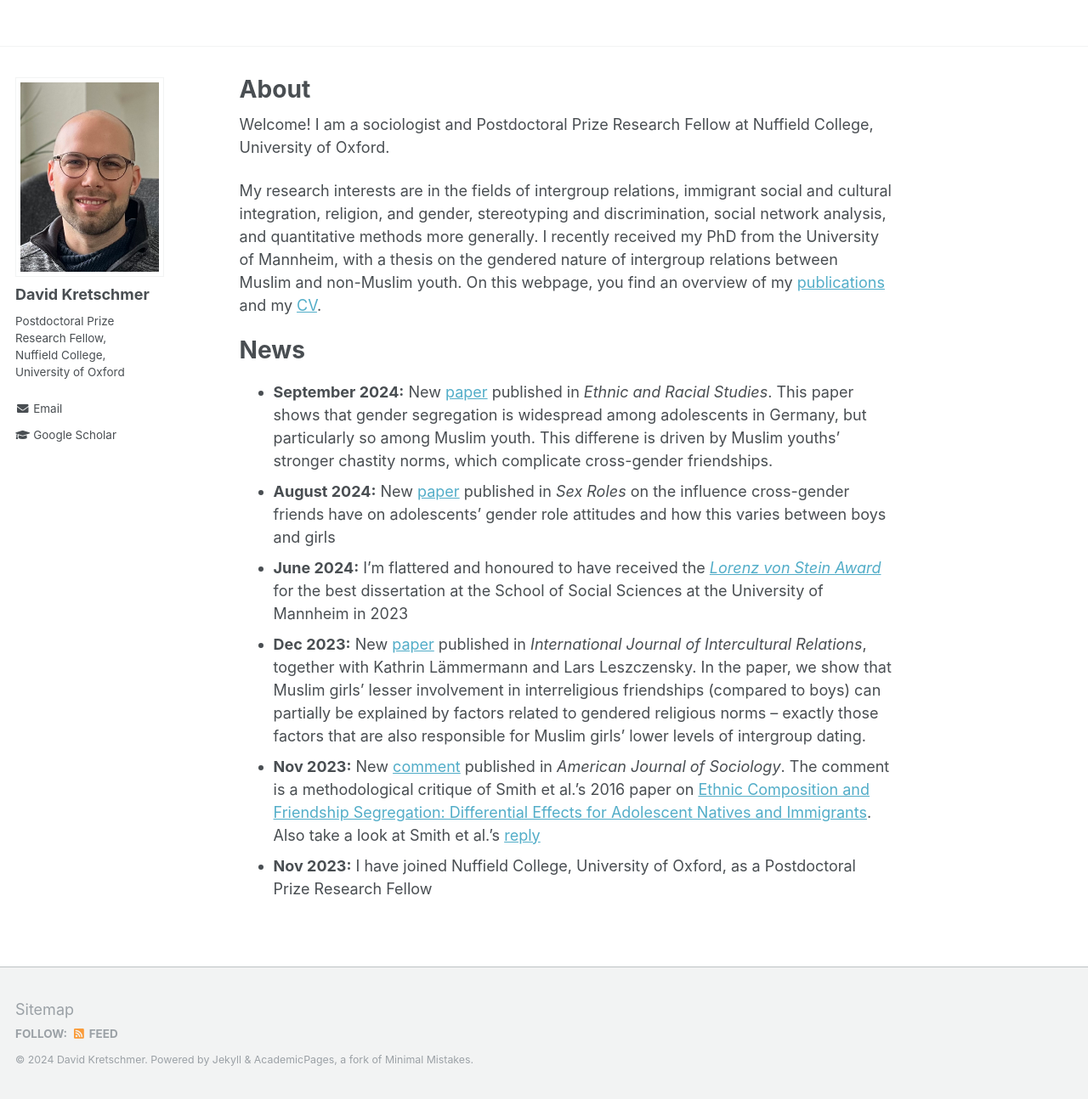
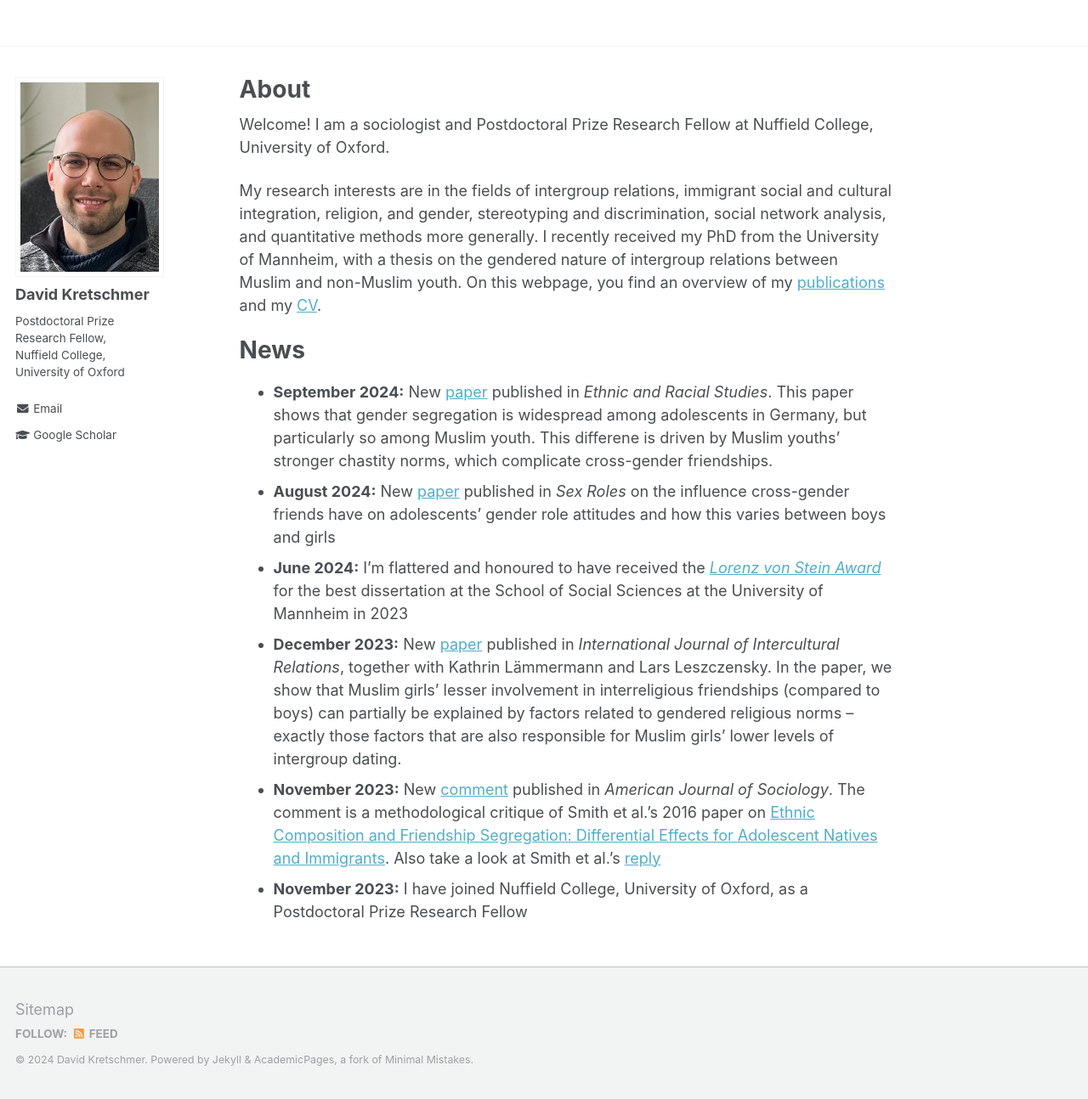
Before and after one commit to DavidKretschmer/davidkretschmer.github.io, a Jekyll site: the page built from _pages/about.md, in a window 1280 px wide and 1294 px high. Shown: the whole window at 85% size. Built offline with Jekyll 4.4.1, drawn with Linux system fonts in a browser that asks for light colours.

Commit message:
Update dates

```diff
--- a/_pages/about.md
+++ b/_pages/about.md
@@ -21,6 +21,6 @@ News
 - **September 2024:** New [paper](https://www.tandfonline.com/doi/full/10.1080/01419870.2024.2399725) published in _Ethnic and Racial Studies_. This paper shows that gender segregation is widespread among adolescents in Germany, but particularly so among Muslim youth. This differene is driven by Muslim youths' stronger chastity norms, which complicate cross-gender friendships.
 - **August 2024:** New [paper](https://link.springer.com/article/10.1007/s11199-024-01505-x) published in _Sex Roles_ on the influence cross-gender friends have on adolescents' gender role attitudes and how this varies between boys and girls
 - **June 2024:** I'm flattered and honoured to have received the [_Lorenz von Stein Award_](https://www.mzes.uni-mannheim.de/d7/en/news/items/former-mzes-employee-david-kretschmer-receives-the-prestigious-lorenz-von-stein-award) for the best dissertation at the School of Social Sciences at the University of Mannheim in 2023
-- **Dec 2023:** New [paper](https://www.sciencedirect.com/science/article/pii/S0147176723001670) published in _International Journal of Intercultural Relations_, together with Kathrin Lämmermann and Lars Leszczensky. In the paper, we show that Muslim girls' lesser involvement in interreligious friendships (compared to boys) can partially be explained by factors related to gendered religious norms -- exactly those factors that are also responsible for Muslim girls' lower levels of intergroup dating.
-- **Nov 2023:** New [comment](https://www.journals.uchicago.edu/doi/full/10.1086/727823) published in _American Journal of Sociology_. The comment is a methodological critique of Smith et al.'s 2016 paper on [Ethnic Composition and Friendship Segregation: Differential Effects for Adolescent Natives and Immigrants](https://www.journals.uchicago.edu/doi/full/10.1086/684032). Also take a look at Smith et al.'s [reply](https://www.journals.uchicago.edu/doi/10.1086/727858)
-- **Nov 2023:** I have joined Nuffield College, University of Oxford, as a Postdoctoral Prize Research Fellow
+- **December 2023:** New [paper](https://www.sciencedirect.com/science/article/pii/S0147176723001670) published in _International Journal of Intercultural Relations_, together with Kathrin Lämmermann and Lars Leszczensky. In the paper, we show that Muslim girls' lesser involvement in interreligious friendships (compared to boys) can partially be explained by factors related to gendered religious norms -- exactly those factors that are also responsible for Muslim girls' lower levels of intergroup dating.
+- **November 2023:** New [comment](https://www.journals.uchicago.edu/doi/full/10.1086/727823) published in _American Journal of Sociology_. The comment is a methodological critique of Smith et al.'s 2016 paper on [Ethnic Composition and Friendship Segregation: Differential Effects for Adolescent Natives and Immigrants](https://www.journals.uchicago.edu/doi/full/10.1086/684032). Also take a look at Smith et al.'s [reply](https://www.journals.uchicago.edu/doi/10.1086/727858)
+- **November 2023:** I have joined Nuffield College, University of Oxford, as a Postdoctoral Prize Research Fellow
```
Also changed, not shown: 1 other file.
